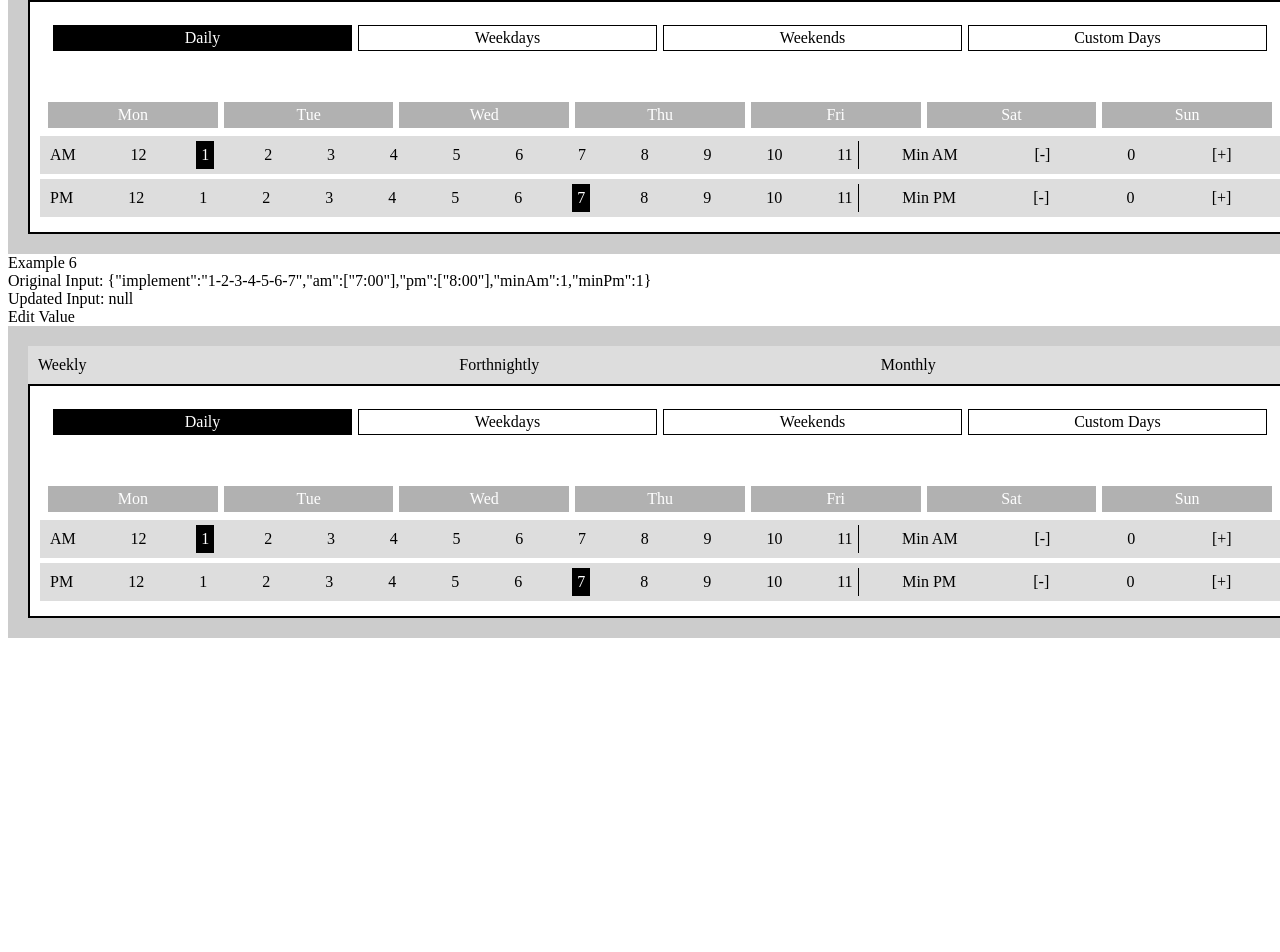
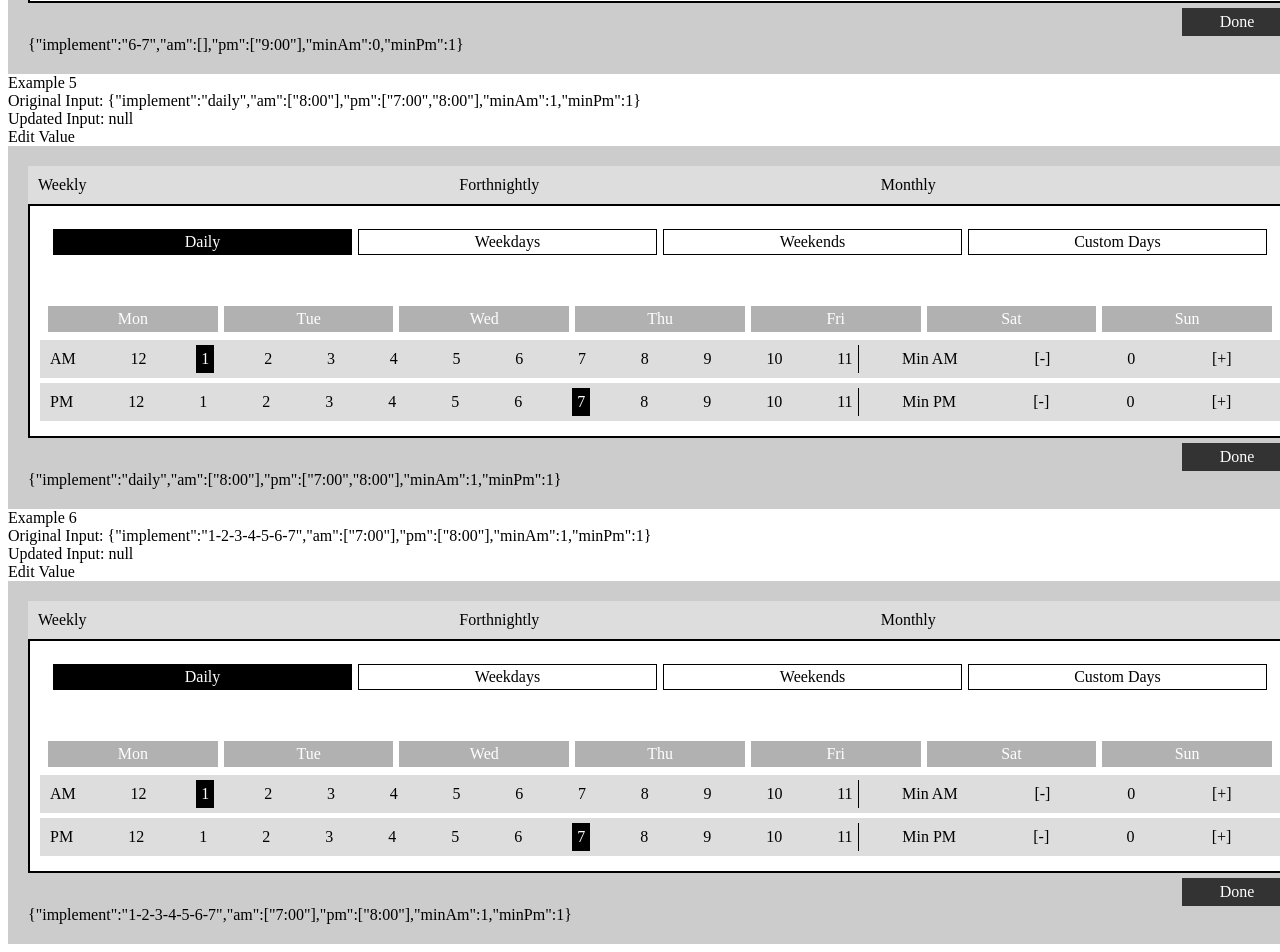
Before and after one commit to Itheum/react-schedule-it, a React app: page / in a window 1280 px wide. Shown: the part 1674-2626 px from the top of the page. Before the commit the page ends 2320 px from the top, so only its background shows below. Built offline with nearby package versions, Linux system fonts and the light colour scheme; the HTML template or start-up script is replaced by a standard one.

Commit message:
implement on daily works, send updated core back, done button

```diff
--- a/src/css/main.css
+++ b/src/css/main.css
@@ -137,6 +137,20 @@
   border-left: solid 1px #000;
 }
 
-.am-up, .am-down, .pm-up, .pm-down {
+.schedule-it .am-up, .am-down, .pm-up, .pm-down {
   cursor: pointer;
 }
+
+.schedule-it .footer {
+  margin-top: 5px;
+  margin-left: auto;
+}
+
+.schedule-it .footer > div {
+  background: #333;
+  color: #fff;
+  padding: 5px;
+  width: 100px;
+  text-align: center;
+  cursor: pointer;
+}
--- a/src/examples/Example.js
+++ b/src/examples/Example.js
@@ -66,13 +66,13 @@ export default class Example extends Component {
 
   componentWillUnmount() {}
 
-  onValueUpdated(newVal) {
+  onValueUpdated(newVal, changeThis) {
     console.log('onValueUpdated');
     console.log(newVal);
 
-    // this.setState({
-    //   value1Updated: newVal
-    // });
+    this.setState({
+      [changeThis]: newVal
+    });
   }
 
   render() {
@@ -87,7 +87,7 @@ export default class Example extends Component {
                 Edit Value
                 <ScheduleIt
                   value={this.state.value1}
-                  onValueUpdated={this.onValueUpdated} />
+                  onValueUpdated={(val) => (this.onValueUpdated(val, 'value1Updated'))} />
             </div>
           </div>
 
@@ -99,7 +99,7 @@ export default class Example extends Component {
                 Edit Value
                 <ScheduleIt
                   value={this.state.value2}
-                  onValueUpdated={this.onValueUpdated} />
+                  onValueUpdated={(val) => (this.onValueUpdated(val, 'value2Updated'))} />
             </div>
           </div>
 
@@ -111,7 +111,7 @@ export default class Example extends Component {
                 Edit Value
                 <ScheduleIt
                   value={this.state.value3}
-                  onValueUpdated={this.onValueUpdated} />
+                  onValueUpdated={(val) => (this.onValueUpdated(val, 'value3Updated'))} />
             </div>
           </div>
 
@@ -123,7 +123,7 @@ export default class Example extends Component {
                 Edit Value
                 <ScheduleIt
                   value={this.state.value4}
-                  onValueUpdated={this.onValueUpdated} />
+                  onValueUpdated={(val) => (this.onValueUpdated(val, 'value4Updated'))} />
             </div>
           </div>
 
@@ -135,7 +135,7 @@ export default class Example extends Component {
                 Edit Value
                 <ScheduleIt
                   value={this.state.value5}
-                  onValueUpdated={this.onValueUpdated} />
+                  onValueUpdated={(val) => (this.onValueUpdated(val, 'value5Updated'))} />
             </div>
           </div>
 
@@ -147,7 +147,7 @@ export default class Example extends Component {
                 Edit Value
                 <ScheduleIt
                   value={this.state.value6}
-                  onValueUpdated={this.onValueUpdated} />
+                  onValueUpdated={(val) => (this.onValueUpdated(val, 'value6Updated'))} />
             </div>
           </div>
         </div>
--- a/src/examples/index.html
+++ b/src/examples/index.html
@@ -40,11 +40,6 @@
 
   <div id="root" class="container"></div>
 
-  <script src="https://code.jquery.com/jquery-1.12.4.min.js" integrity="sha256-ZosEbRLbNQzLpnKIkEdrPv7lOy9C27hHQ+Xp8a4MxAQ=" crossorigin="anonymous"></script>
-  <link rel="stylesheet" href="https://maxcdn.bootstrapcdn.com/bootstrap/3.3.6/css/bootstrap.min.css" integrity="sha384-1q8mTJOASx8j1Au+a5WDVnPi2lkFfwwEAa8hDDdjZlpLegxhjVME1fgjWPGmkzs7" crossorigin="anonymous">
-  <link rel="stylesheet" href="https://maxcdn.bootstrapcdn.com/bootstrap/3.3.6/css/bootstrap-theme.min.css" integrity="sha384-fLW2N01lMqjakBkx3l/M9EahuwpSfeNvV63J5ezn3uZzapT0u7EYsXMjQV+0En5r" crossorigin="anonymous">
-  <script src="https://maxcdn.bootstrapcdn.com/bootstrap/3.3.6/js/bootstrap.min.js" integrity="sha384-0mSbJDEHialfmuBBQP6A4Qrprq5OVfW37PRR3j5ELqxss1yVqOtnepnHVP9aJ7xS" crossorigin="anonymous"></script>
-
   <script src="dist/bundle.js"></script>
 
 </body>
--- a/src/main.js
+++ b/src/main.js
@@ -23,6 +23,7 @@ export default class ScheduleIt extends Component {
     this.onSwitchTab = this.onSwitchTab.bind(this);
     this.onSwitchDailyTabGroups = this.onSwitchDailyTabGroups.bind(this);
     this.onSwitchDailyDays = this.onSwitchDailyDays.bind(this);
+    this.onDone = this.onDone.bind(this);
   }
 
   componentDidMount() {
@@ -70,10 +71,10 @@ export default class ScheduleIt extends Component {
   componentDidUpdate(prevProps, prevState) {
     console.log('componentDidUpdate');
 
-    console.log(prevState);
-    console.log(this.state);
+    // console.log(prevState);
+    // console.log(this.state);
 
-    this.props.onValueUpdated(this.state);
+    // this.props.onValueUpdated(this.state);
   }
 
   renderTabContent() {
@@ -164,10 +165,43 @@ export default class ScheduleIt extends Component {
     });
   }
 
-  onSwitchDailyTabGroups(dailyTabGroups) {
+  onSwitchDailyTabGroups(dailyTabGroup) {
+    let dailyTabGroupsNew;
+    let dailyDaysNew;
+    let disableDailyDaysNew;
+
+    switch (dailyTabGroup) {
+      case 'daily':
+        dailyTabGroupsNew = 'daily';
+        dailyDaysNew = ['1','2','3','4','5','6','7'];
+        disableDailyDaysNew = true;
+        break;
+
+      case 'weekdays':
+        dailyTabGroupsNew = 'weekdays';
+        dailyDaysNew = ['1','2','3','4','5'];
+        disableDailyDaysNew = true;
+        break;
+
+      case 'weekends':
+        dailyTabGroupsNew = 'weekends';
+        dailyDaysNew = ['6','7'];
+        disableDailyDaysNew = true;
+        break;
+
+      case 'custom':
+        dailyTabGroupsNew = 'custom';
+        dailyDaysNew = [];
+        disableDailyDaysNew = false;
+        break;
+    }
+
     this.setState({
       working: {
-        dailyTabGroups
+        ...this.state.working,
+        dailyTabGroups: dailyTabGroupsNew,
+        dailyDays: dailyDaysNew,
+        disableDailyDays: disableDailyDaysNew,
       }
     });
   }
@@ -175,6 +209,25 @@ export default class ScheduleIt extends Component {
   onSwitchDailyDays(dailyDays) {
     this.setState({
       dailyDays
+    });
+  }
+
+  onDone() {
+    // update implement
+    let toStringFormat = this.state.working.dailyDays.join('-');
+
+    if (toStringFormat === '1-2-3-4-5-6-7') {
+      toStringFormat = 'daily';
+    }
+
+    // update the core
+    const newCore = {...this.state.core};
+    newCore.implement = toStringFormat;
+
+    this.setState({
+      core:newCore
+    }, () => {
+      this.props.onValueUpdated(newCore);
     });
   }
 
@@ -190,6 +243,14 @@ export default class ScheduleIt extends Component {
         <div className="schedule-body">
           {this.renderTabContent()}
         </div>
+
+        <div className="footer">
+          <div onClick={this.onDone}>Done</div>
+        </div>
+
+        <div className="debug">
+          {JSON.stringify(this.state.core)}
+        </div>
       </div>
     );
   }
```
